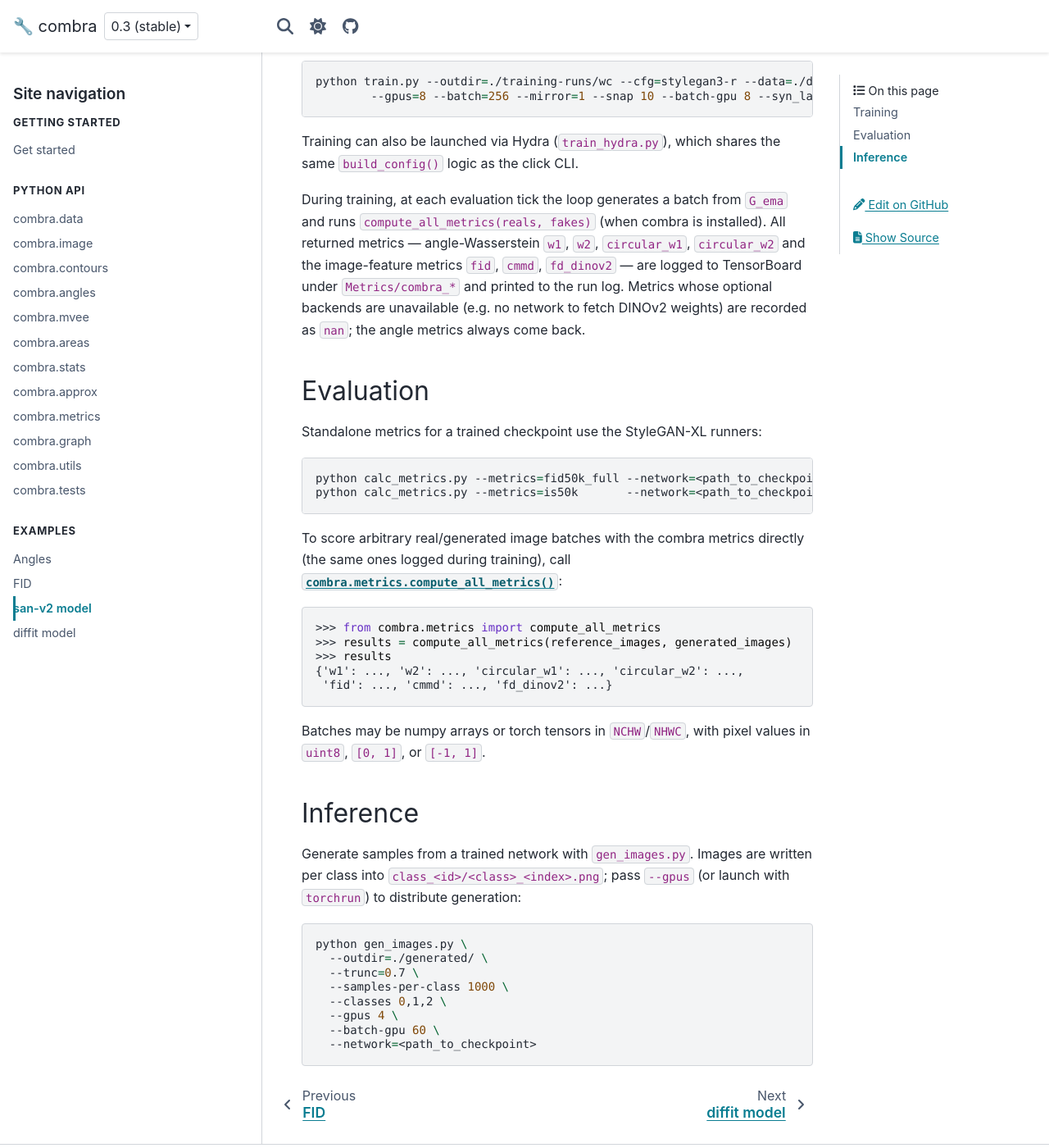
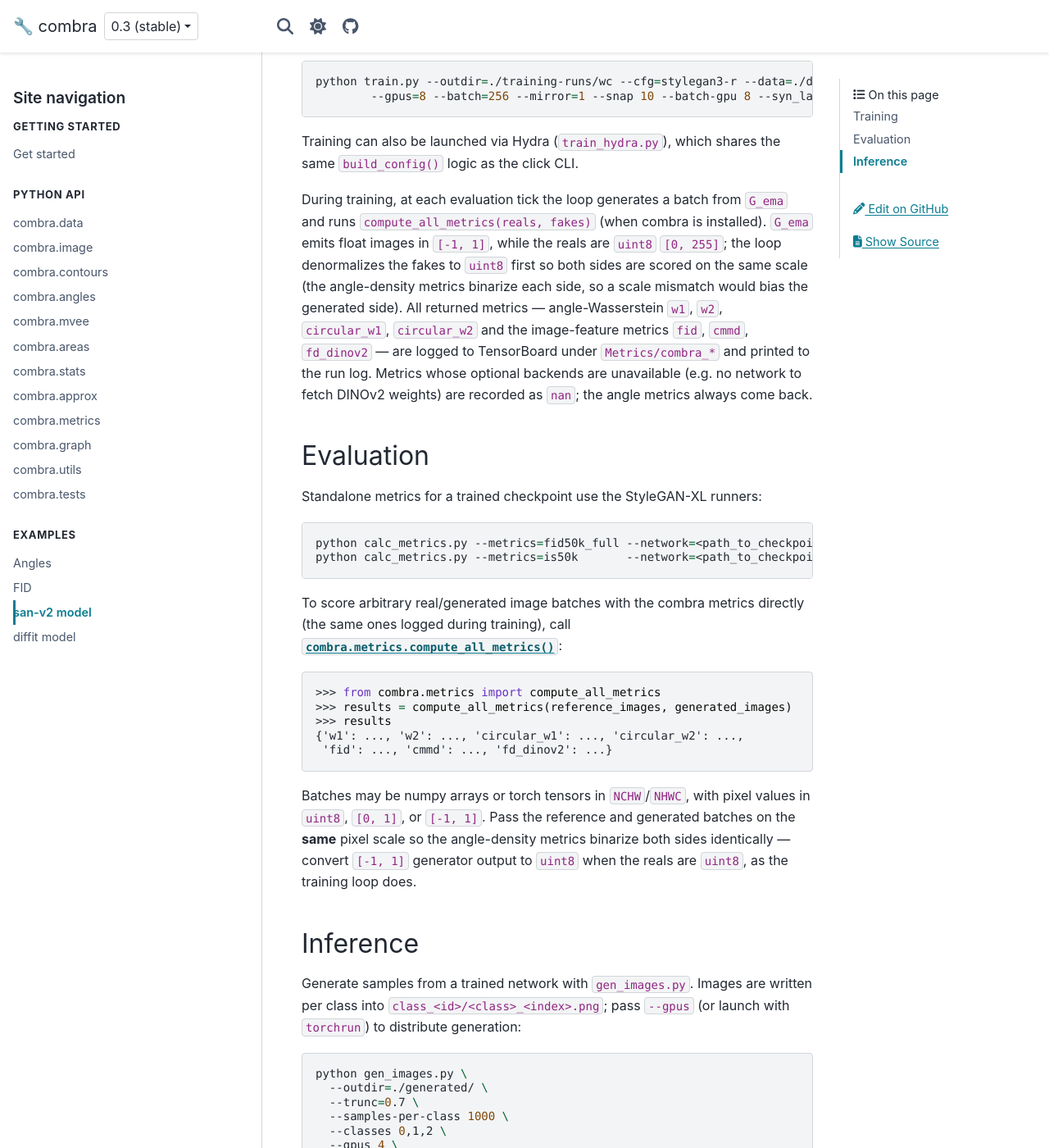
Before and after one commit to dkagramanyan/wc_cv, a Sphinx documentation site: the page built from docs/examples/san_v2.md, in a window 1280 px wide and 1400 px high, scrolled down 577 px. Shown: the whole window at 82% size. Built offline with Sphinx 7.4.7 and the PyData theme 0.15.4, drawn with Linux system fonts in a browser that asks for light colours.

Commit message:
docs(san_v2): note fakes are denormalized to match reals' scale
Document that the training loop converts G_ema's [-1, 1] output to uint8
so combra scores it on the same scale as the uint8 reals, and that
standalone compute_all_metrics calls should pass both batches on the same
pixel scale for the angle-density metrics to be comparable.

Co-Authored-By: Claude Opus 4.8 (1M context) <noreply@anthropic.com>
Claude-Session: https://claude.ai/code/session_01TvfZQhMF2zYvnDaPhfGcFu

````diff
--- a/docs/examples/san_v2.md
+++ b/docs/examples/san_v2.md
@@ -28,12 +28,15 @@ Training can also be launched via Hydra (`train_hydra.py`), which shares the sam
 `build_config()` logic as the click CLI.
 
 During training, at each evaluation tick the loop generates a batch from `G_ema`
-and runs `compute_all_metrics(reals, fakes)` (when combra is installed). All
-returned metrics — angle-Wasserstein `w1`, `w2`, `circular_w1`, `circular_w2`
-and the image-feature metrics `fid`, `cmmd`, `fd_dinov2` — are logged to
-TensorBoard under `Metrics/combra_*` and printed to the run log. Metrics whose
-optional backends are unavailable (e.g. no network to fetch DINOv2 weights) are
-recorded as `nan`; the angle metrics always come back.
+and runs `compute_all_metrics(reals, fakes)` (when combra is installed). `G_ema`
+emits float images in `[-1, 1]`, while the reals are `uint8` `[0, 255]`; the loop
+denormalizes the fakes to `uint8` first so both sides are scored on the same scale
+(the angle-density metrics binarize each side, so a scale mismatch would bias the
+generated side). All returned metrics — angle-Wasserstein `w1`, `w2`,
+`circular_w1`, `circular_w2` and the image-feature metrics `fid`, `cmmd`,
+`fd_dinov2` — are logged to TensorBoard under `Metrics/combra_*` and printed to
+the run log. Metrics whose optional backends are unavailable (e.g. no network to
+fetch DINOv2 weights) are recorded as `nan`; the angle metrics always come back.
 
 ## Evaluation
 
@@ -57,7 +60,10 @@ To score arbitrary real/generated image batches with the combra metrics directly
 ```
 
 Batches may be numpy arrays or torch tensors in `NCHW`/`NHWC`, with pixel values
-in `uint8`, `[0, 1]`, or `[-1, 1]`.
+in `uint8`, `[0, 1]`, or `[-1, 1]`. Pass the reference and generated batches on
+the **same** pixel scale so the angle-density metrics binarize both sides
+identically — convert `[-1, 1]` generator output to `uint8` when the reals are
+`uint8`, as the training loop does.
 
 ## Inference
 
````
